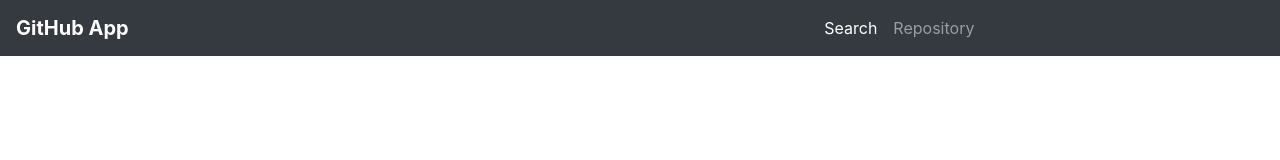
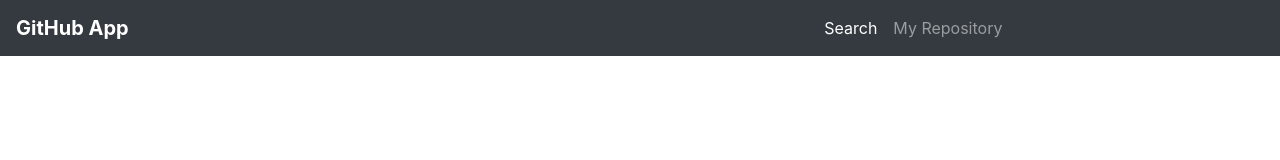
Before and after one commit to dukundejeanne/Git, an Angular app: page / in a window 1280 px wide. Shown: the top 160 px of the page. Built offline with nearby package versions, Linux system fonts and the light colour scheme.

Commit message:
gh pages

```diff
--- a/package.json
+++ b/package.json
@@ -30,9 +30,10 @@
     "@angular/cli": "~8.2.2",
     "@angular/compiler-cli": "~8.2.0",
     "@angular/language-service": "~8.2.0",
-    "@types/node": "~8.9.4",
     "@types/jasmine": "~3.3.8",
     "@types/jasminewd2": "~2.0.3",
+    "@types/node": "~8.9.4",
+    "angular-cli-ghpages": "^0.6.0",
     "codelyzer": "^5.0.0",
     "jasmine-core": "~3.4.0",
     "jasmine-spec-reporter": "~4.2.1",
--- a/src/app/about/about.component.html
+++ b/src/app/about/about.component.html
@@ -1,13 +1,8 @@
-<!-- <p>about works!</p> -->
-<!-- <div class="jumbotron">
-    <h1 class="display-4 text-center">About Github App</h1>
-    <hr class="my-4">
-    <p class="lead text-center">An Github app that let's you view the github account <br>and gives you the repo you have created
-    <br> and you can even search for the person you want on github account,<br> enables you to view his/her repo...<br> it will also enables you to view the followers and the tokens of the user<br>
-    you will enter the username and password of the github to get your information<br>
-    </p>
-  </div> -->
-  <!-- <app-profile></app-profile> -->
+<div class="col-md-4" >
+    <br>
+    <img src="{{profile.avatar_url}}" style="height: 300px; width: 300px ;margin-left: 2%"  alt="picture">
+    <br>
+    </div>
   <br>
         <h3 class="panel-title" style="text-align: center; font-family:sans-serif"><strong> List of all Repository</strong></h3>
         <div class="jumbotron">
--- a/src/app/navbar/navbar.component.html
+++ b/src/app/navbar/navbar.component.html
@@ -6,7 +6,7 @@
       <div class="collapse navbar-collapse" id="navbarNavAltMarkup">
           <div class="navbar-nav" class="navbar-nav" style="margin-left:60% ">
               <a class="nav-item nav-link active" routerLink="git" routerLinkActive='active'>Search<span class="sr-only">(current)</span></a>
-              <a class="nav-item nav-link" routerLink="/about" routerLinkActive='active'>Repository</a>
+              <a class="nav-item nav-link" routerLink="/about" routerLinkActive='active'>My Repository</a>
 
 
                       <!-- <input type="text" style="width:30% ;margin-left: 2%" class="form-control" placeholder="Enter Username" [(ngModel)]="username" name="username"
```
Also changed, not shown: 1 other file (tests, documents, lock files or other folders).
